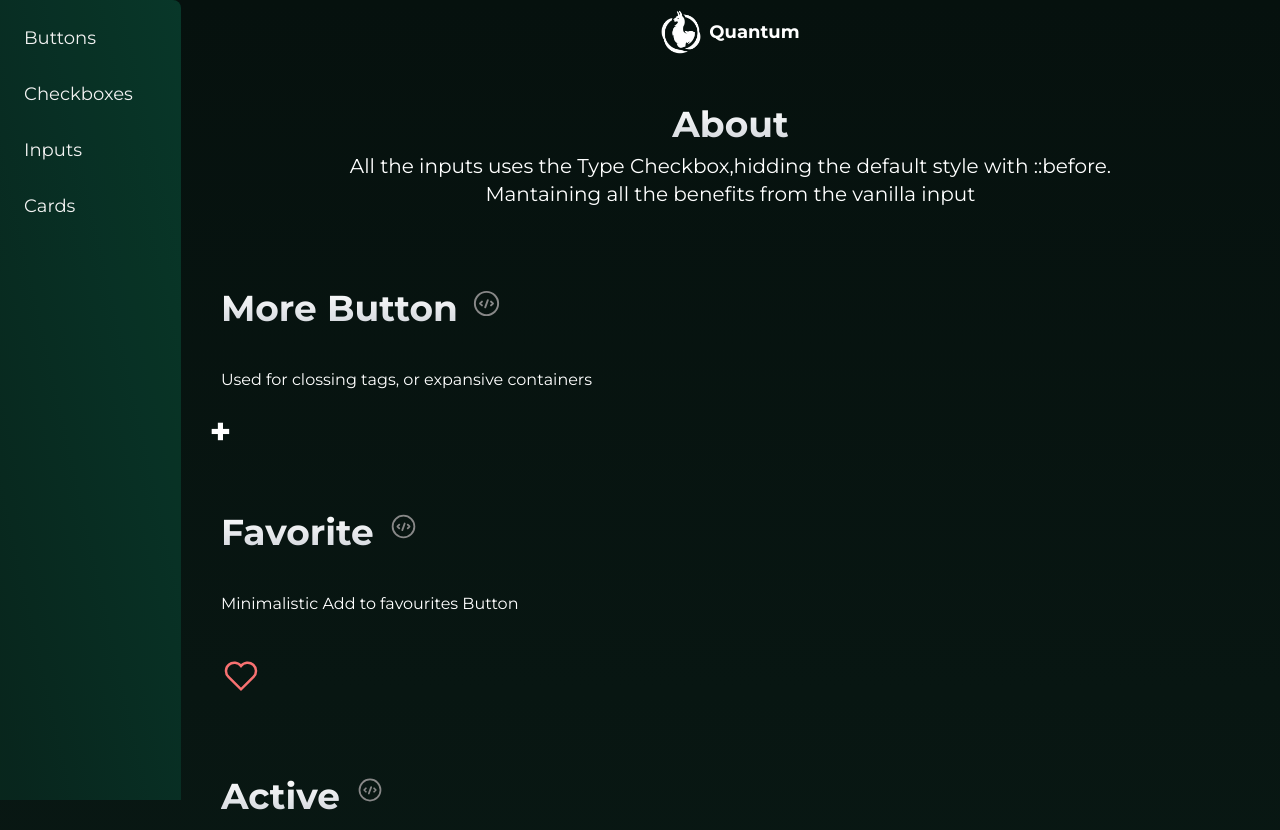
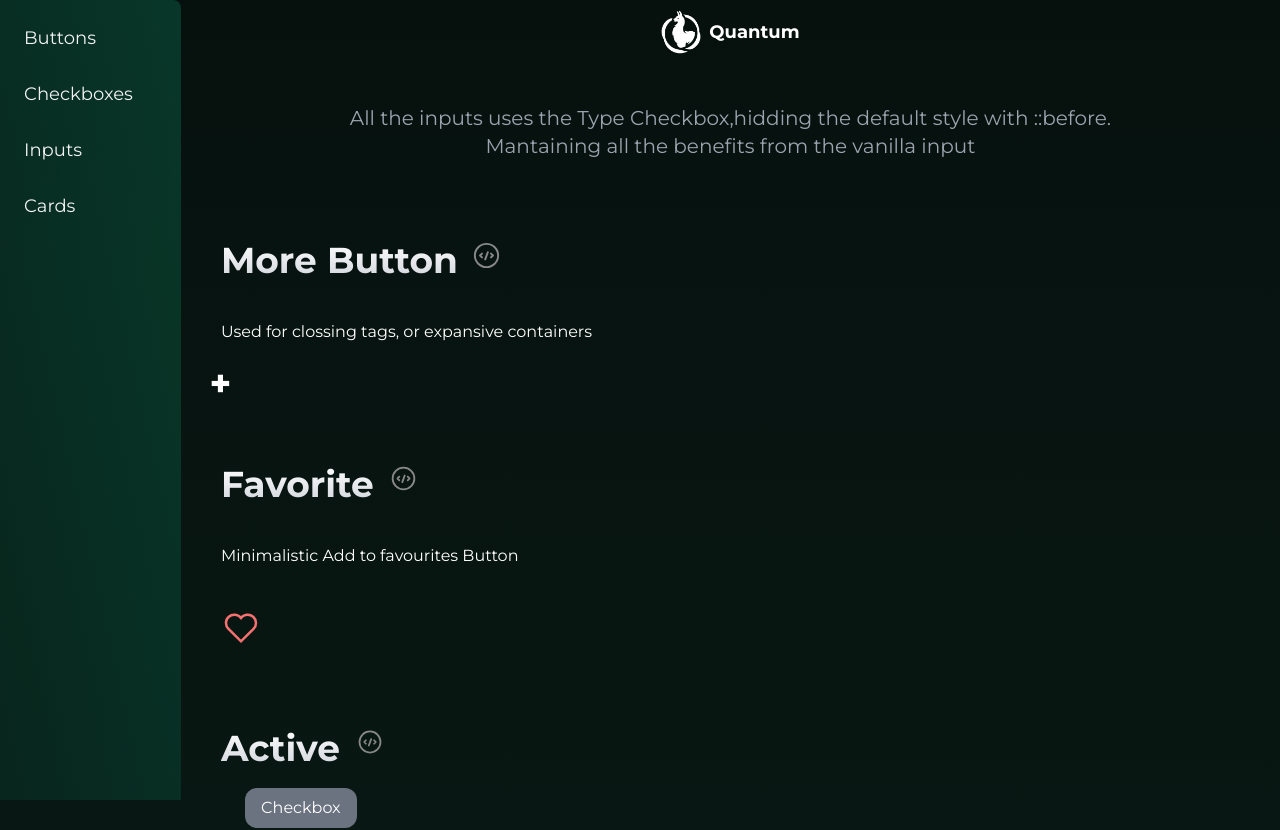
Before and after one commit to pa-ku/quantum_ui, a React (Vite) app: page /checkboxes in a window 1280 px wide. Shown: the top 830 px of the page. Built offline with nearby package versions, Linux system fonts and the light colour scheme.

Commit message:
better showcase of component general description

```diff
--- a/src/pages/CheckBoxes.jsx
+++ b/src/pages/CheckBoxes.jsx
@@ -12,8 +12,7 @@ export default function CheckBoxes() {
     <>
       <div className="wrapper">
         <div className="flex w-full flex-col items-center gap-2">
-          <h2 className="font-bold">About</h2>
-          <p className="max-w-[50rem] text-center text-xl">
+          <p className="max-w-[50rem] text-center text-xl text-gray-400">
             All the inputs uses the Type Checkbox,hidding the default style with
             ::before. Mantaining all the benefits from the vanilla input
           </p>
```
